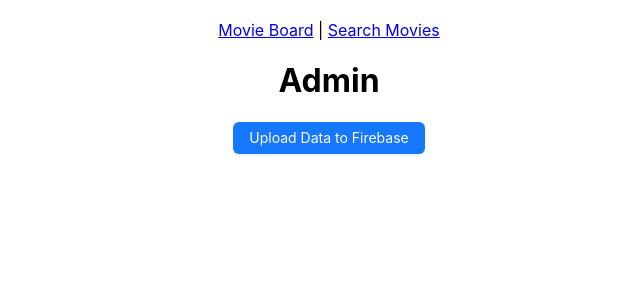
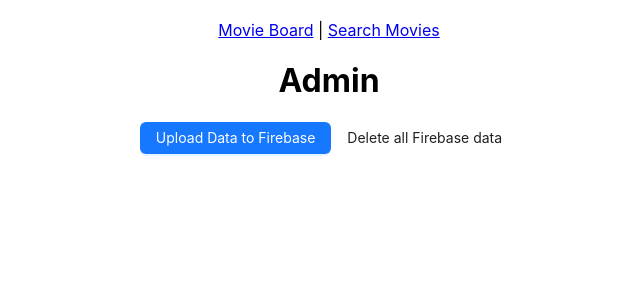
Before and after one commit to monik182/movie-board, a React (Create React App) app: page /admin in a window 1280 px wide. Shown: the top 300 px of the page, without its empty margins (311-951 px from the left). Built offline with nearby package versions, Linux system fonts and the light colour scheme; no server answers.

Commit message:
implement delete all in admin

```diff
--- a/src/Admin.tsx
+++ b/src/Admin.tsx
@@ -27,10 +27,21 @@
     }
   }
 
+  const handleDeleteAll = async () => {
+    try {
+      await firestoreStorage.deleteAll()
+      console.log('All Firebase data deleted successfully!')
+    } catch (err) {
+      console.error('Failed to delete all Firebase data', err)
+      console.log('Failed to delete all Firebase data. Please try again.')
+    }
+  }
+
   return (
     <div>
       <h1>Admin</h1>
       <Button type="primary" onClick={uploadDataToFirebase}>Upload Data to Firebase</Button>
+      <Button type="text" onClick={handleDeleteAll}>Delete all Firebase data</Button>
     </div>
   )
 }
```
